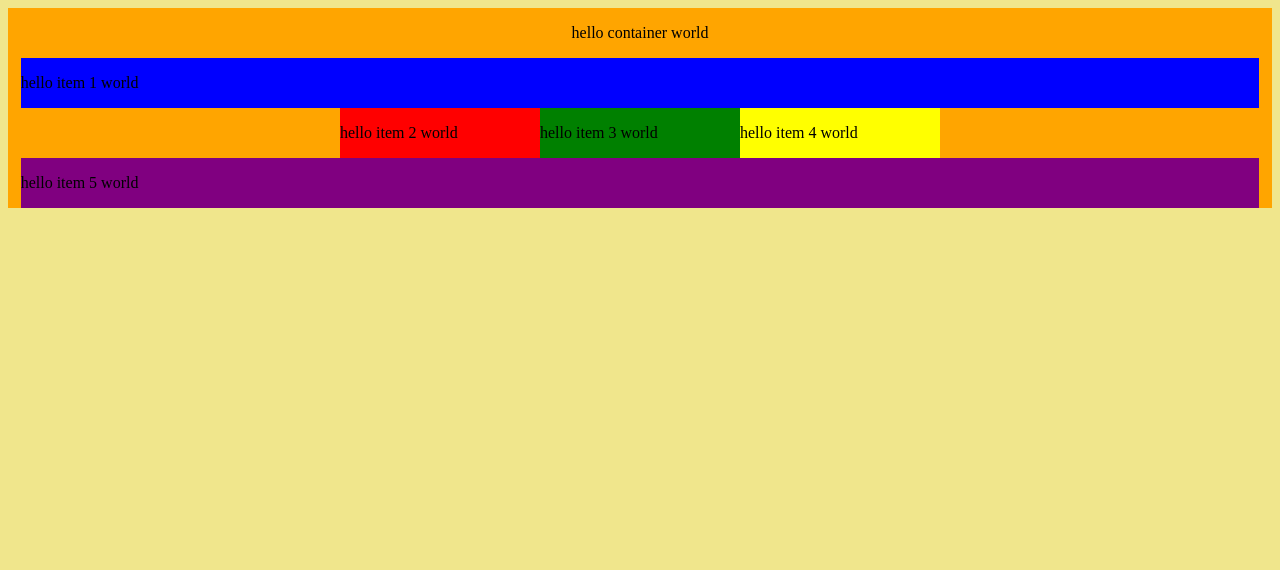
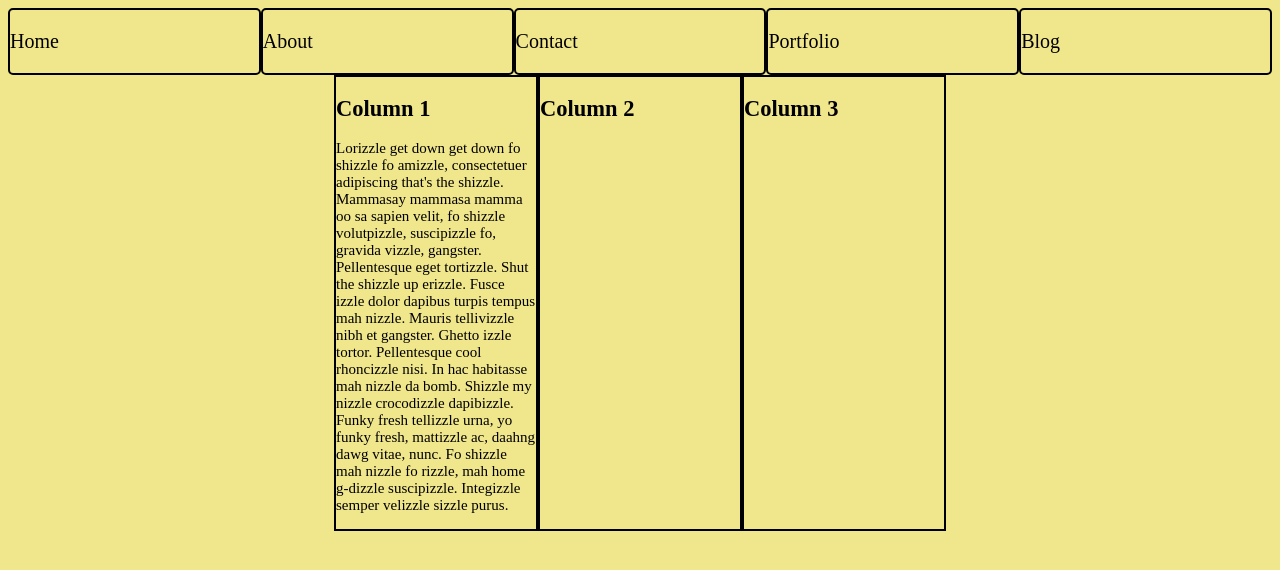
Before and after one commit to fee-slc-2017/Group-Project-One, a plain HTML site: page index.html in a window 1280 px wide. Drawn offline with Linux system fonts and the light colour scheme.

Commit message:
no comment

```diff
--- a/index.html
+++ b/index.html
@@ -6,22 +6,35 @@
     <link  href="./styles/main.css" type="text/css" rel="stylesheet">
   </head>
   <body>
-    <div class="flex-container">
-      <p>hello container world</p>
-      <div class="flex-item-1">
-        <p>hello item 1 world</p>
+    <div class="flex-menu-container">
+      <div class="flex-menu-item">
+        <p>Home</p>
       </div>
-      <div class="flex-item-2">
-        <p>hello item 2 world</p>
+      <div class="flex-menu-item">
+        <p>About</p>
       </div>
-      <div class="flex-item-3">
-        <p>hello item 3 world</p>
+      <div class="flex-menu-item">
+        <p>Contact</p>
       </div>
-      <div class="flex-item-4">
-        <p>hello item 4 world</p>
+      <div class="flex-menu-item">
+        <p>Portfolio</p>
       </div>
-      <div class="flex-item-5">
-        <p>hello item 5 world</p>
+      <div class="flex-menu-item">
+        <p>Blog</p>
+      </div>
+    </div>
+
+
+    <div class="flex-columns-container">
+      <div class="flex-column-item">
+        <h2>Column 1</h2>
+        <p>Lorizzle get down get down fo shizzle fo amizzle, consectetuer adipiscing that's the shizzle. Mammasay mammasa mamma oo sa sapien velit, fo shizzle volutpizzle, suscipizzle fo, gravida vizzle, gangster. Pellentesque eget tortizzle. Shut the shizzle up erizzle. Fusce izzle dolor dapibus turpis tempus mah nizzle. Mauris tellivizzle nibh et gangster. Ghetto izzle tortor. Pellentesque cool rhoncizzle nisi. In hac habitasse mah nizzle da bomb. Shizzle my nizzle crocodizzle dapibizzle. Funky fresh tellizzle urna, yo funky fresh, mattizzle ac, daahng dawg vitae, nunc. Fo shizzle mah nizzle fo rizzle, mah home g-dizzle suscipizzle. Integizzle semper velizzle sizzle purus.</p>
+      </div>
+      <div class="flex-column-item">
+        <h2>Column 2</h2>
+      </div>
+      <div class="flex-column-item">
+        <h2>Column 3</h2>
       </div>
 
     </div>
--- a/styles/main.css
+++ b/styles/main.css
@@ -1,16 +1,23 @@
 body {
   background-color: khaki;
 }
-.flex-container {
+.flex-menu-container {
+    display:flex;
+    flex-direction: row;
+    flex-wrap: wrap;
+    justify-content: center;
+    align-content: flex-start;
+    align-items: flex-start;
+}
+
+.flex-columns-container {
     display:flex;
     flex-direction: row;
     flex-wrap: wrap;
     justify-content: center;
     align-content: flex-start;
     align-items: stretch;
-    background-color: orange;
 }
-
 
 .flex-items-default {
     width: 300px;
@@ -20,47 +27,23 @@ body {
     flex-basis: 0;
 }
 
- .flex-item-1 {
+.flex-menu-item {
     width: <property unused>
-    height: <property unused>
+    height: 70px;
     flex-grow: 1;
     flex-shrink: 0;
-    flex-basis: 98%;
-    background-color: blue;
+    flex-basis: 100px;
+    border: 2px solid black;
+    border-radius: 5px;
+    font-size: 20px;
 }
 
- .flex-item-2 {
-    width: <property unused>
+ .flex-column-item {
+    width: 32%;
     height: <property unused>
     flex-grow: 1;
     flex-shrink: 0;
     flex-basis: 200px;
-    background-color: red;
+    border: 2px solid black;
+    font-size: 15px;
 }
-
- .flex-item-3 {
-    width: <property unused>
-    height: <property unused>
-    flex-grow: 1;
-    flex-shrink: 0;
-    flex-basis: 200px;
-    background-color: green;
-}
-
- .flex-item-4 {
-    width: <property unused>
-    height: <property unused>
-    flex-grow: 1;
-    flex-shrink: 0;
-    flex-basis: 200px;
-    background-color: yellow;
-}
-
- .flex-item-5 {
-    width: <property unused>
-    height: <property unused>
-    flex-grow: 1;
-    flex-shrink: 0;
-    flex-basis: 98%;
-    background-color: purple;
-}
```
